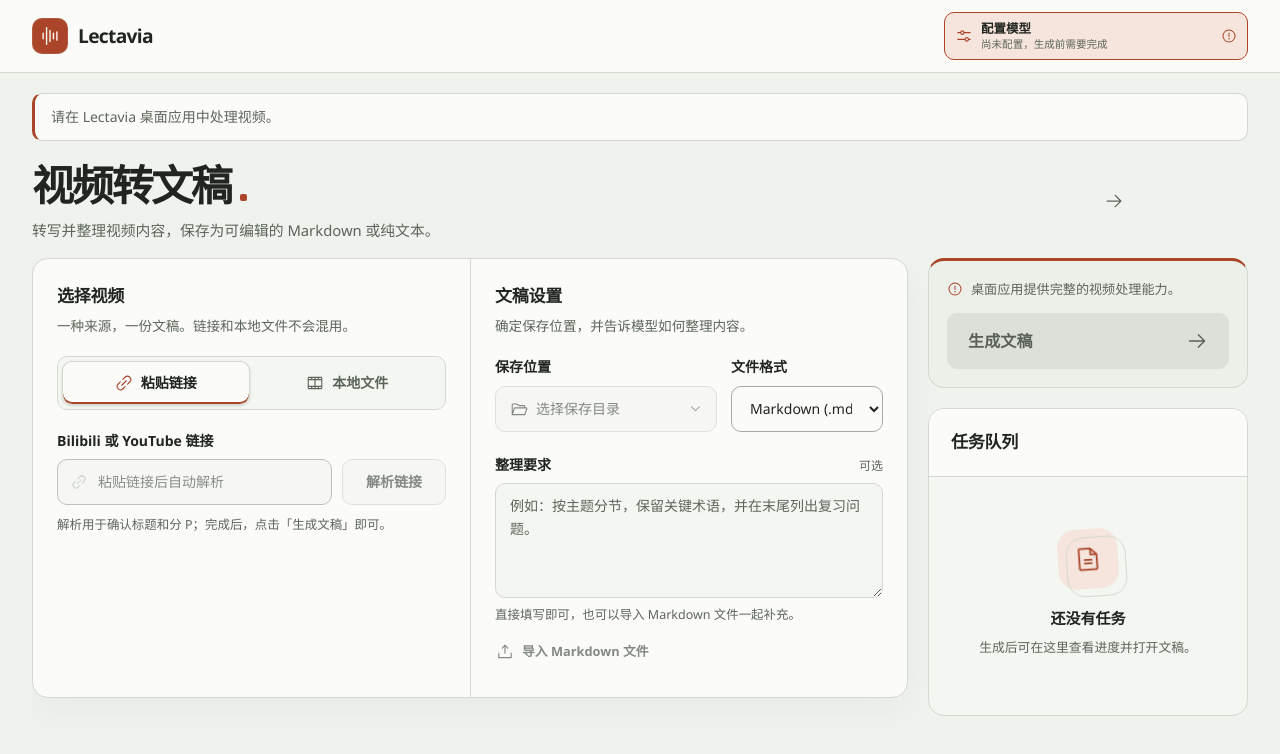
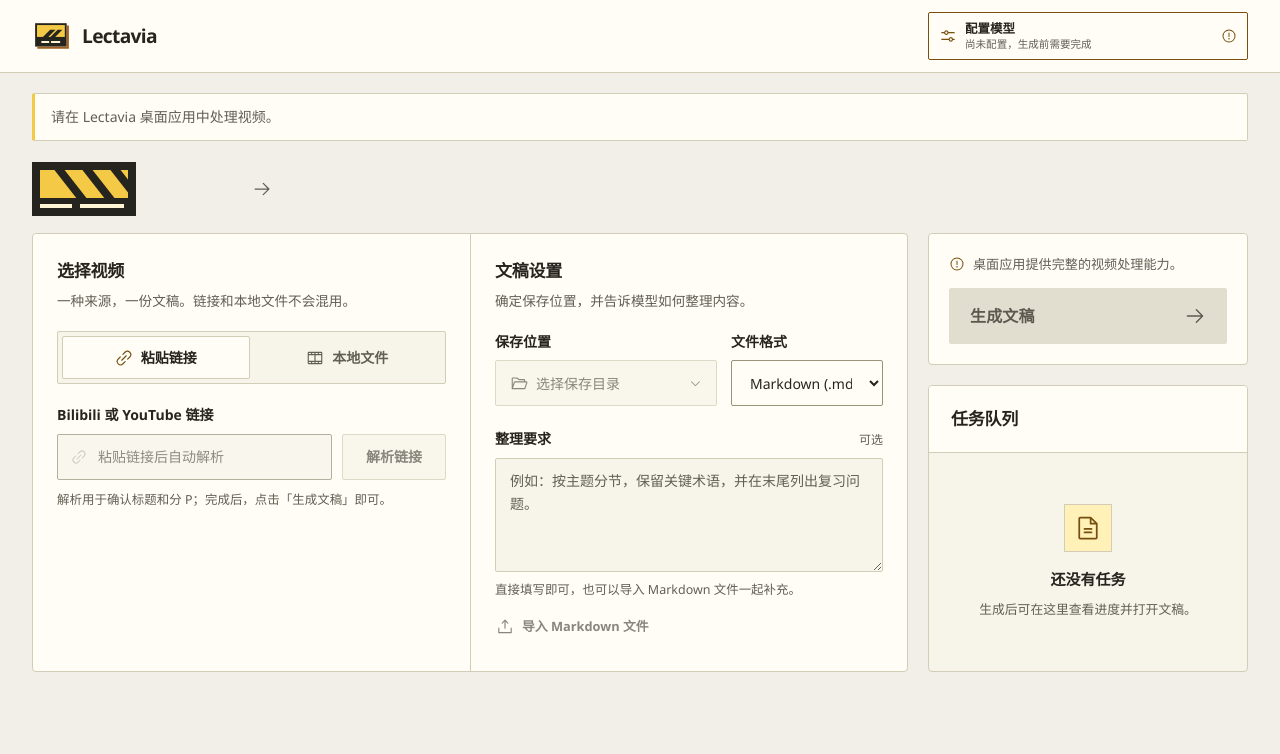
Before and after one commit to aynls/Lectavia, a React (Vite) app: page / in a window 1280 px wide. Shown: the top 754 px of the page. Built offline with nearby package versions, Linux system fonts and the light colour scheme.

Commit message:
style(ui): align the workspace with the Lectavia logo

```diff
--- a/src/App.css
+++ b/src/App.css
@@ -2,61 +2,69 @@
   font-family:
     "Segoe UI Variable", "Segoe UI", "Microsoft YaHei UI", system-ui, sans-serif;
   color-scheme: light dark;
-  accent-color: var(--accent);
+  accent-color: var(--accent-text);
   color: var(--ink);
   background: var(--canvas);
   line-height: 1.55;
-  --canvas: #f0f2ee;
-  --surface: #fbfcf9;
-  --surface-subtle: #f4f6f1;
-  --surface-strong: #e9ece5;
-  --footer: #edf0e9;
-  --ink: #20251f;
-  --muted: #5c655b;
-  --line: #d3d9cf;
-  --control-line: #a2aca0;
-  --accent: #aa4529;
-  --accent-hover: #87331e;
-  --accent-soft: #f5e5dc;
-  --accent-ink: #fffaf5;
-  --accent-shadow: rgb(137 58 33 / 18%);
+  --canvas: #f1efe7;
+  --surface: #fffdf6;
+  --surface-subtle: #f7f4e9;
+  --surface-strong: #eae5d5;
+  --footer: #f4efdd;
+  --ink: #26241e;
+  --muted: #625f54;
+  --line: #d3ccb6;
+  --control-line: #99917a;
+  --accent: #f3c945;
+  --accent-hover: #dcb31c;
+  --accent-text: #76500c;
+  --accent-soft: #fff1b8;
+  --accent-ink: #26241e;
+  --accent-shadow: rgb(161 96 31 / 22%);
+  --offset: #a1601f;
+  --motif-bg: #26241e;
+  --motif-ink: #fff5d5;
   --success: #337054;
   --success-soft: #e2eee6;
   --danger: #9d3535;
   --danger-soft: #f6e4e4;
-  --disabled: #dce0d8;
-  --on-disabled: #596157;
-  --scrim: rgb(21 27 21 / 46%);
-  --shadow: rgb(41 54 39 / 16%);
-  --radius: 1rem;
-  --radius-inner: 0.625rem;
+  --disabled: #e1ddcf;
+  --on-disabled: #5d594e;
+  --scrim: rgb(38 36 30 / 48%);
+  --shadow: rgb(92 72 35 / 17%);
+  --radius: 0.25rem;
+  --radius-inner: 0.125rem;
   --ease-out: cubic-bezier(0.2, 0.7, 0.2, 1);
 }
 
 @media (prefers-color-scheme: dark) {
   :root {
-    --canvas: #121612;
-    --surface: #1b201b;
-    --surface-subtle: #161b16;
-    --surface-strong: #282e27;
-    --footer: #151a15;
-    --ink: #eef1e9;
-    --muted: #a8b1a4;
-    --line: #353d34;
-    --control-line: #687466;
-    --accent: #ef8b68;
-    --accent-hover: #f5a487;
-    --accent-soft: #3c2921;
-    --accent-ink: #2a140c;
-    --accent-shadow: rgb(239 139 104 / 12%);
+    --canvas: #171713;
+    --surface: #26241e;
+    --surface-subtle: #1e1d18;
+    --surface-strong: #39362b;
+    --footer: #201f19;
+    --ink: #fff5d5;
+    --muted: #c2bba5;
+    --line: #4b4739;
+    --control-line: #827a64;
+    --accent: #f3c945;
+    --accent-hover: #ffdc68;
+    --accent-text: #f3c945;
+    --accent-soft: #4a3e18;
+    --accent-ink: #26241e;
+    --accent-shadow: rgb(243 201 69 / 14%);
+    --offset: #a1601f;
+    --motif-bg: #11110e;
+    --motif-ink: #fff5d5;
     --success: #91c7a7;
     --success-soft: #21362a;
     --danger: #efa5a5;
     --danger-soft: #412626;
-    --disabled: #2b322b;
-    --on-disabled: #a2aca0;
-    --scrim: rgb(5 9 5 / 72%);
-    --shadow: rgb(3 7 3 / 50%);
+    --disabled: #3b382e;
+    --on-disabled: #c2bba5;
+    --scrim: rgb(8 8 5 / 74%);
+    --shadow: rgb(5 5 2 / 52%);
   }
 }
 
@@ -140,19 +148,16 @@ textarea {
 }
 
 .brand-mark {
-  display: grid;
-  place-items: center;
-  width: 2.25rem;
-  height: 2.25rem;
-  border-radius: 0.625rem;
-  background: var(--accent);
-  color: var(--accent-ink);
-  box-shadow: inset 0 0 0 1px rgb(255 255 255 / 10%);
-}
-
-.brand-mark .icon {
-  width: 1.375rem;
-  height: 1.375rem;
+  display: block;
+  flex: 0 0 auto;
+  width: 2.5rem;
+  height: 2.5rem;
+}
+
+.brand-mark img {
+  display: block;
+  width: 100%;
+  height: 100%;
 }
 
 main {
@@ -172,27 +177,63 @@ main {
   margin-bottom: 1rem;
 }
 
-h1 {
-  font-size: clamp(2rem, 4vw, 2.625rem);
-  line-height: 1.15;
-  letter-spacing: -0.055em;
-  font-weight: 760;
-}
-
-h1::after {
-  content: "";
-  display: inline-block;
-  width: 0.42rem;
-  height: 0.42rem;
-  margin-inline-start: 0.625rem;
-  border-radius: 0.125rem;
+.workspace-art {
+  display: flex;
+  align-items: center;
+  gap: 1.75rem;
+  width: 100%;
+  color: var(--ink);
+}
+
+.art-window {
+  flex: 0 0 auto;
+  width: 6.5rem;
+  padding: 0.5rem;
+  background: var(--motif-bg);
+}
+
+.art-screen {
+  position: relative;
+  height: 1.75rem;
+  overflow: hidden;
   background: var(--accent);
 }
 
-.workspace-title p {
-  margin-top: 0.625rem;
-  color: var(--muted);
-  font-size: 0.925rem;
+.art-screen span {
+  position: absolute;
+  top: -0.5rem;
+  width: 0.5rem;
+  height: 3rem;
+  background: var(--motif-bg);
+  rotate: -38deg;
+}
+
+.art-screen span:nth-child(1) {
+  left: 1.75rem;
+}
+
+.art-screen span:nth-child(2) {
+  left: 3.5rem;
+}
+
+.art-screen span:nth-child(3) {
+  left: 5.25rem;
+}
+
+.art-captions {
+  display: flex;
+  gap: 0.5rem;
+  margin-top: 0.375rem;
+}
+
+.art-captions span {
+  width: 2rem;
+  height: 0.25rem;
+  background: var(--motif-ink);
+}
+
+.art-captions span:last-child {
+  width: 2.75rem;
 }
 
 .signal-script {
@@ -200,7 +241,6 @@ h1::after {
   flex: 0 0 auto;
   align-items: center;
   gap: 1.25rem;
-  min-width: 14.5rem;
   color: var(--muted);
 }
 
@@ -213,13 +253,12 @@ h1::after {
   display: flex;
   align-items: center;
   gap: 0.25rem;
-  height: 4rem;
+  height: 3.5rem;
 }
 
 .signal-bars span {
   width: 0.25rem;
   height: 1rem;
-  border-radius: 999px;
   background: var(--accent);
   transform-origin: center;
 }
@@ -262,8 +301,7 @@ h1::after {
   display: block;
   width: 100%;
   height: 0.3125rem;
-  border-radius: 999px;
-  background: var(--control-line);
+  background: var(--ink);
   transform-origin: left;
 }
 
@@ -292,7 +330,8 @@ h3 {
   display: grid;
   flex: 1;
   grid-template-columns: minmax(0, 1fr) minmax(18rem, 20rem);
-  align-items: start;
+  align-content: start;
+  align-items: stretch;
   gap: 1.25rem;
   min-height: 0;
   overflow-y: auto;
@@ -303,6 +342,7 @@ h3 {
 
 .side-rail {
   display: flex;
+  align-self: stretch;
   flex-direction: column;
   gap: 1.25rem;
   min-width: 0;
@@ -320,7 +360,6 @@ h3 {
   display: grid;
   grid-template-columns: repeat(2, minmax(0, 1fr));
   overflow: hidden;
-  box-shadow: 0 0.75rem 2rem rgb(41 54 39 / 4%);
 }
 
 .source-section,
@@ -371,13 +410,11 @@ h3 {
   border-color: var(--line);
   background: var(--surface);
   color: var(--ink);
-  box-shadow:
-    inset 0 -2px 0 var(--accent),
-    0 1px 3px var(--shadow);
+  box-shadow: none;
 }
 
 .source-tabs button[data-active="true"] .icon {
-  color: var(--accent);
+  color: var(--accent-text);
 }
 
 .source-label {
@@ -419,7 +456,7 @@ textarea::placeholder {
 input:hover:not(:disabled),
 select:hover:not(:disabled),
 textarea:hover:not(:disabled) {
-  border-color: var(--accent);
+  border-color: var(--accent-text);
 }
 
 input:disabled,
@@ -445,13 +482,13 @@ button {
 }
 
 button:hover:not(:disabled) {
-  border-color: var(--accent);
+  border-color: var(--accent-text);
   background: var(--accent-soft);
-  color: var(--accent-hover);
+  color: var(--accent-text);
 }
 
 button:active:not(:disabled) {
-  border-color: var(--accent-hover);
+  border-color: var(--accent-text);
 }
 
 button:disabled {
@@ -477,14 +514,14 @@ button.quiet:disabled {
 }
 
 button.primary {
-  border-color: var(--accent);
+  border-color: var(--accent-text);
   background: var(--accent);
   color: var(--accent-ink);
 }
 
 button.primary:hover:not(:disabled),
 button.primary:active:not(:disabled) {
-  border-color: var(--accent-hover);
+  border-color: var(--accent-text);
   background: var(--accent-hover);
   color: var(--accent-ink);
 }
@@ -498,7 +535,7 @@ button.primary:disabled {
 }
 
 :focus-visible {
-  outline: 2px solid var(--accent);
+  outline: 2px solid var(--accent-text);
   outline-offset: 3px;
 }
 
@@ -582,7 +619,7 @@ button.primary:disabled {
   height: 2.75rem;
   border-radius: var(--radius-inner);
   background: var(--accent-soft);
-  color: var(--accent);
+  color: var(--accent-text);
 }
 
 .local-picker-icon .icon {
@@ -632,7 +669,7 @@ button.primary:disabled {
 .media-fallback {
   display: grid;
   place-items: center;
-  color: var(--accent);
+  color: var(--accent-text);
 }
 
 .media-loading .media-fallback,
@@ -663,7 +700,7 @@ button.primary:disabled {
   align-items: center;
   gap: 0.3rem;
   margin-bottom: 0.25rem;
-  color: var(--accent-hover);
+  color: var(--accent-text);
   font-size: 0.72rem;
   font-weight: 700;
 }
@@ -754,7 +791,7 @@ legend {
   height: 1rem;
   margin: 0;
   padding: 0;
-  accent-color: var(--accent);
+  accent-color: var(--accent-text);
 }
 
 .options {
@@ -778,7 +815,7 @@ button.directory-choice {
 }
 
 .directory-choice > .icon:first-child {
-  color: var(--accent);
+  color: var(--accent-text);
 }
 
 .directory-choice > .icon:last-child {
@@ -846,7 +883,7 @@ textarea {
   min-height: 2.25rem;
   margin-inline-start: -0.5rem;
   padding-inline: 0.5rem;
-  color: var(--accent-hover);
+  color: var(--accent-text);
   font-size: 0.8rem;
 }
 
@@ -860,7 +897,7 @@ textarea {
   padding-inline-start: 0.625rem;
   border-radius: var(--radius-inner);
   background: var(--accent-soft);
-  color: var(--accent-hover);
+  color: var(--accent-text);
   font-size: 0.75rem;
 }
 
@@ -880,11 +917,10 @@ textarea {
   display: grid;
   flex: 0 0 auto;
   gap: 0.875rem;
-  padding: 1.125rem;
+  padding: 1.25rem;
   border: 1px solid var(--line);
-  border-top: 3px solid var(--accent);
   border-radius: var(--radius);
-  background: var(--footer);
+  background: var(--surface);
 }
 
 .action-panel > .error {
@@ -903,7 +939,7 @@ textarea {
   width: 1rem;
   height: 1rem;
   margin-top: 0.15rem;
-  color: var(--accent);
+  color: var(--accent-text);
 }
 
 .readiness[data-ready="true"] {
@@ -915,8 +951,8 @@ textarea {
   width: 100%;
   min-height: 3.5rem;
   padding-inline: 1.25rem;
+  border: 1px solid var(--ink);
   border-radius: var(--radius-inner);
-  box-shadow: 0 0.375rem 1rem var(--accent-shadow);
   font-size: 1rem;
   font-weight: 720;
   letter-spacing: 0.01em;
@@ -953,6 +989,10 @@ textarea {
 }
 
 .queue-panel {
+  display: flex;
+  flex: 1 1 auto;
+  flex-direction: column;
+  min-height: 0;
   overflow: hidden;
   background: var(--surface-subtle);
 }
@@ -985,31 +1025,22 @@ textarea {
 
 .queue-empty {
   display: grid;
+  flex: 1;
+  align-content: center;
   justify-items: center;
-  padding: 3.25rem 1.75rem 3.5rem;
+  padding: 2.5rem 1.75rem;
   text-align: center;
 }
 
 .queue-empty-icon {
-  position: relative;
   display: grid;
   place-items: center;
-  width: 3.75rem;
-  height: 3.75rem;
-  margin-bottom: 1.125rem;
-  border-radius: 1.125rem;
+  width: 3rem;
+  height: 3rem;
+  margin-bottom: 1rem;
+  border: 1px solid var(--line);
   background: var(--accent-soft);
-  color: var(--accent);
-  rotate: -4deg;
-}
-
-.queue-empty-icon::after {
-  content: "";
-  position: absolute;
-  inset: 0.5rem -0.5rem -0.5rem 0.5rem;
-  z-index: -1;
-  border: 1px solid var(--line);
-  border-radius: 1.125rem;
+  color: var(--accent-text);
 }
 
 .queue-empty-icon .icon {
@@ -1090,7 +1121,7 @@ textarea {
 }
 
 :is(.task-details, .settings-advanced) summary:hover {
-  color: var(--accent-hover);
+  color: var(--accent-text);
 }
 
 :is(.task-details, .settings-advanced) summary .icon {
@@ -1148,7 +1179,7 @@ textarea {
 
 .status[data-status="running"] {
   background: var(--accent-soft);
-  color: var(--accent-hover);
+  color: var(--accent-text);
 }
 
 .status[data-status="completed"] {
@@ -1221,7 +1252,7 @@ textarea {
 
 .settings-trigger {
   justify-content: flex-start;
-  width: min(19rem, 42vw);
+  width: min(20rem, 42vw);
   min-height: 3rem;
   padding: 0.4rem 0.625rem;
   border-color: var(--line);
@@ -1241,13 +1272,13 @@ textarea {
 }
 
 .settings-trigger[data-configured="false"] {
-  border-color: var(--accent);
-  background: var(--accent-soft);
+  border-color: var(--accent-text);
+  background: var(--surface);
 }
 
 .settings-trigger[data-configured="false"] > .icon:last-child,
 .settings-trigger[data-configured="false"] > .icon:first-child {
-  color: var(--accent);
+  color: var(--accent-text);
 }
 
 .settings-trigger-copy {
@@ -1343,7 +1374,7 @@ textarea {
   min-height: 2.375rem;
   margin-inline-start: -0.5rem;
   padding-inline: 0.5rem;
-  color: var(--accent-hover);
+  color: var(--accent-text);
 }
 
 .settings-catalog p:not(:empty) {
@@ -1535,18 +1566,12 @@ textarea {
     margin-bottom: 0.75rem;
   }
 
-  h1 {
-    font-size: 1.875rem;
-  }
-
-  .workspace-title p {
-    margin-top: 0.3rem;
-    font-size: 0.82rem;
-  }
-
-  .signal-script {
-    scale: 0.85;
-    transform-origin: right center;
+  .workspace-art {
+    padding-block: 0.375rem;
+  }
+
+  .art-screen {
+    height: 1.375rem;
   }
 
   .source-section,
@@ -1586,7 +1611,9 @@ textarea {
 
 @media (max-width: 64rem) {
   .workspace {
-    grid-template-columns: 1fr;
+    display: flex;
+    flex-direction: column;
+    align-items: stretch;
   }
 
   .side-rail {
@@ -1595,6 +1622,15 @@ textarea {
 
   .action-panel {
     order: -1;
+  }
+
+  .composer,
+  .queue-panel {
+    flex: 0 0 auto;
+  }
+
+  .queue-panel {
+    min-height: 16rem;
   }
 }
 
--- a/src/App.tsx
+++ b/src/App.tsx
@@ -17,6 +17,7 @@ import {
 import { TaskList } from "./TaskList";
 import { TaskQueue } from "./tasks";
 import { parseVideoLink, type VideoSource } from "./video-source";
+import logoUrl from "../design/lectavia-logo.svg";
 import "./App.css";
 
 interface PromptFile {
@@ -337,8 +338,8 @@ export default function App() {
       <header className="top-bar">
         <div className="app-width app-header">
           <div className="brand">
-            <span className="brand-mark">
-              <Icon name="waveform" />
+            <span className="brand-mark" aria-hidden="true">
+              <img src={logoUrl} alt="" />
             </span>
             Lectavia
           </div>
@@ -358,11 +359,22 @@ export default function App() {
           <p className="notice">请在 Lectavia 桌面应用中处理视频。</p>
         )}
         <div className="workspace-title">
-          <div>
-            <h1 id="workspace-title">视频转文稿</h1>
-            <p>转写并整理视频内容，保存为可编辑的 Markdown 或纯文本。</p>
+          <h1 id="workspace-title" className="sr-only">
+            视频转文稿
+          </h1>
+          <div className="workspace-art" aria-hidden="true">
+            <div className="art-window">
+              <div className="art-screen">
+                <span />
+                <span />
+                <span />
               </div>
-          <div className="signal-script" aria-hidden="true">
+              <div className="art-captions">
+                <span />
+                <span />
+              </div>
+            </div>
+            <div className="signal-script">
               <div className="signal-bars">
                 {Array.from({ length: 9 }, (_, index) => (
                   <span key={index} />
@@ -373,6 +385,7 @@ export default function App() {
                 <span />
                 <span />
                 <span />
+              </div>
             </div>
           </div>
         </div>
```
Lines whose indentation alone changed are shown as unchanged.
